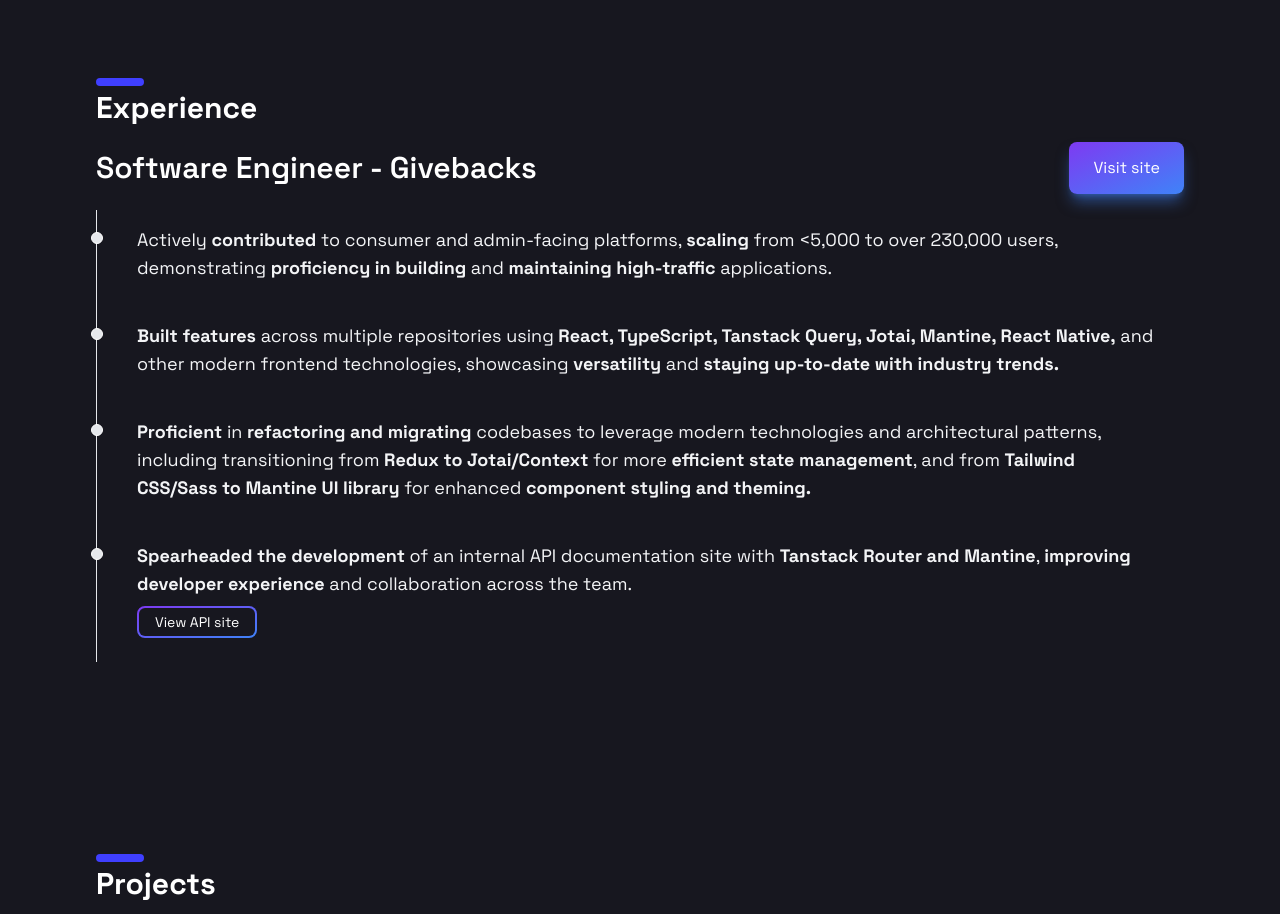
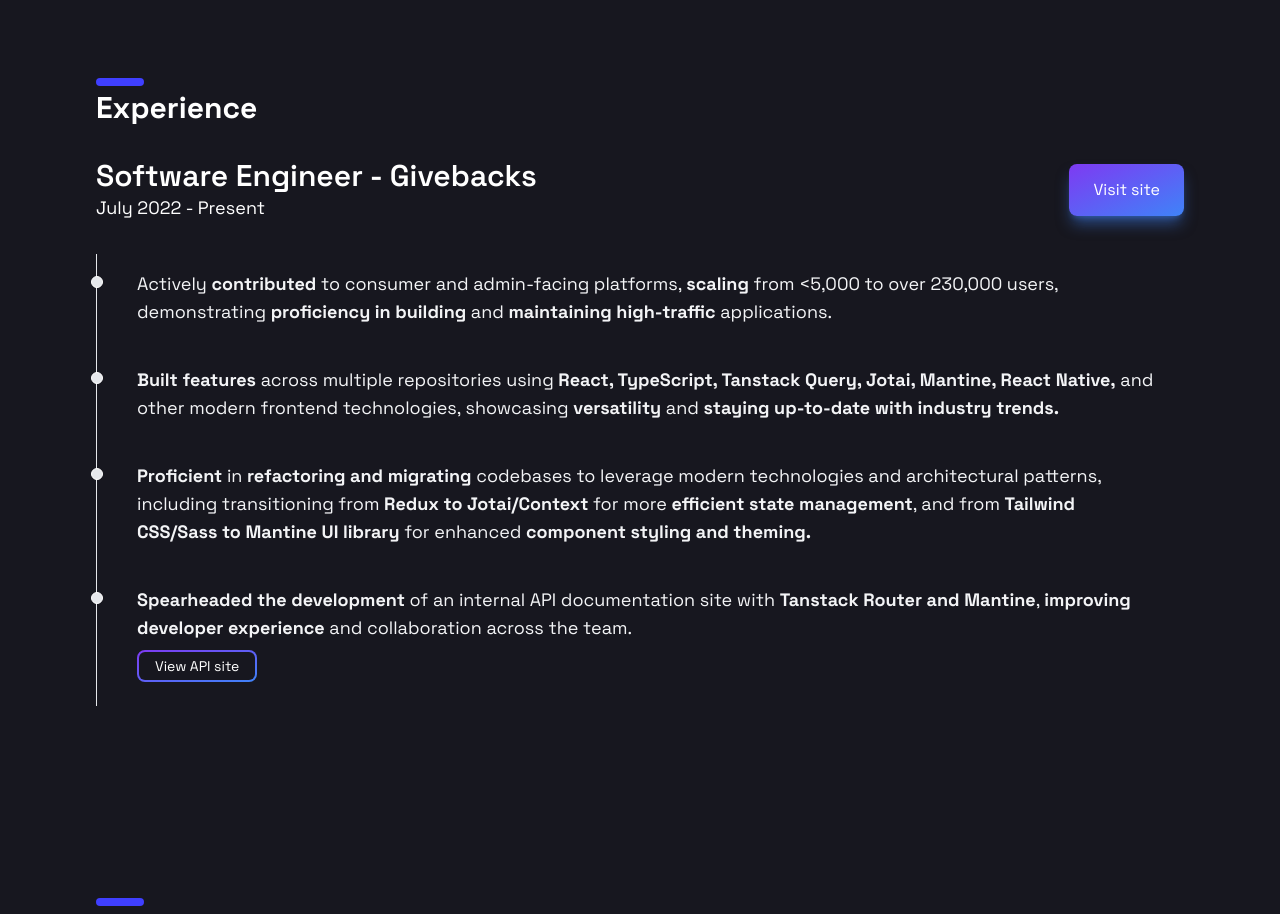
Before and after one commit to sem0701/portfolio, a React (Vite) app: page / in a window 1280 px wide. Shown: the part 1840-2754 px from the top of the page. Built offline with nearby package versions, Linux system fonts and the light colour scheme.

Commit message:
Add date to experience

```diff
--- a/src/Experience.jsx
+++ b/src/Experience.jsx
@@ -11,10 +11,15 @@
         <h2 id="experience" className="secondary-title">
           Experience
         </h2>
-        <div className="flex flex-col md:flex-row justify-between items-start md:items-center">
-          <h3 className="text-3xl font-semibold my-6">
-            Software Engineer - Givebacks
-          </h3>
+        <div className="flex flex-col gap-4 md:flex-row justify-between items-start md:items-center my-8">
+          <div className="flex flex-col gap-0 ">
+            <h3 className="text-3xl font-semibold ">
+              Software Engineer - Givebacks
+            </h3>
+            <h4 className="text-lg font-normal text-white ">
+              July 2022 - Present
+            </h4>
+          </div>
           <div className="mb-6 md:mb-0">
             <Button>
               <a href="https://givebacks.com/" target="_blank">
```
